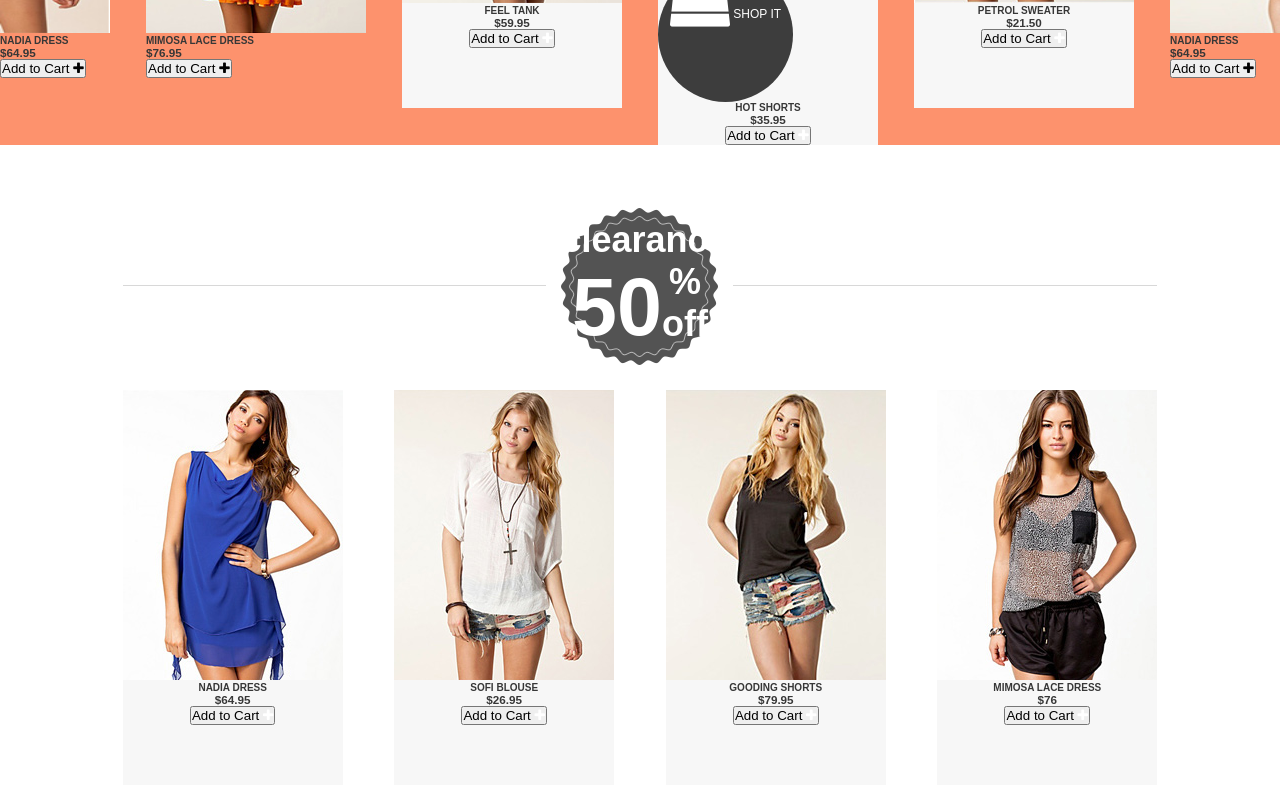
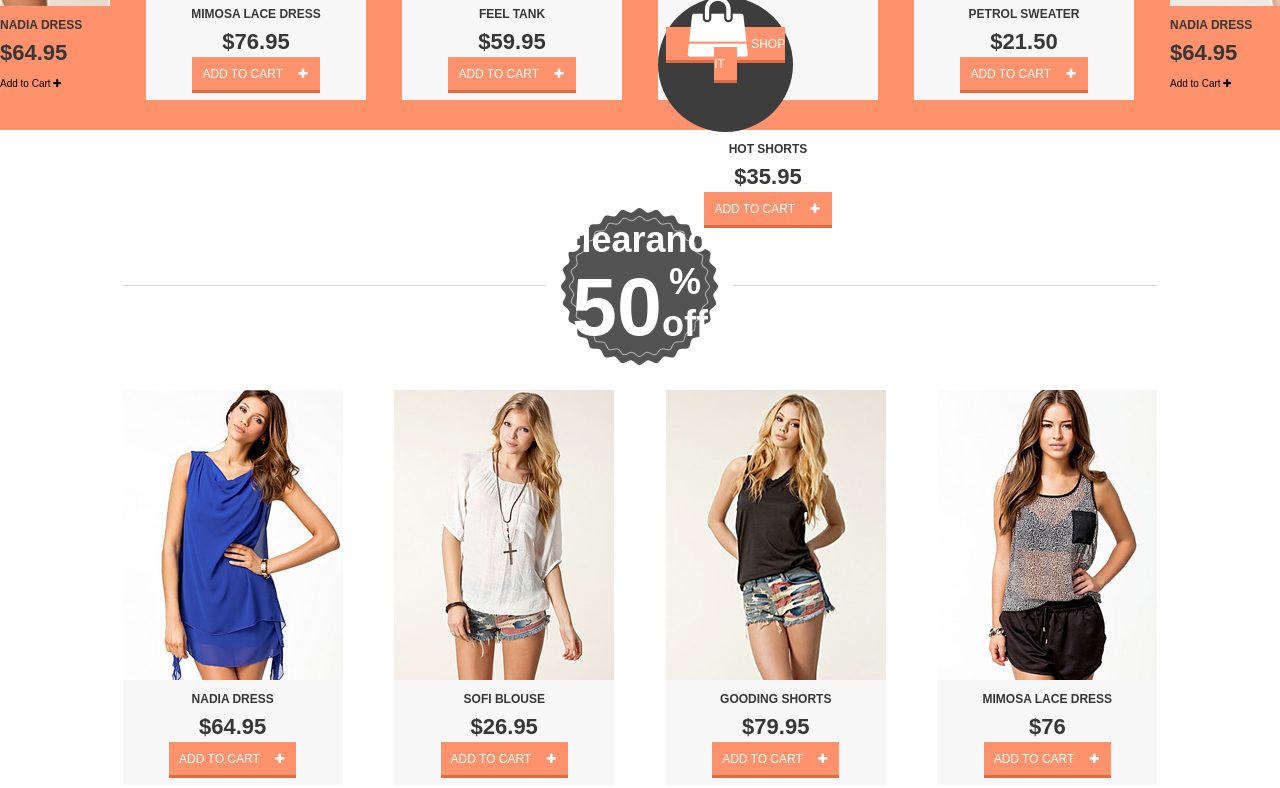
Before and after one commit to IharPadbiarezski/CSS-Recipes-and-Layouts, a plain HTML site: page index.html in a window 1280 px wide. Shown: the part 1518-2306 px from the top of the page. Drawn offline with Linux system fonts and the light colour scheme.

Commit message:
much better

```diff
--- a/css/style.css
+++ b/css/style.css
@@ -91,8 +91,6 @@ font-size: 12px;
   margin-left: 8px;
 }
 
-
-
 .cont-2 p {
   display: inline-block;
 }
@@ -177,7 +175,6 @@ padding: 11px 8px;
 display: inline-block;
 }
 
-
 .userdata a i {
   float: right;
 }
@@ -199,7 +196,6 @@ display: inline-block;
   float: left;
 }
 
-
 /*SLIDER NEW*/
 
 .slideshow-container {
@@ -212,7 +208,6 @@ display: inline-block;
   background-position: center;
   background-size: cover;
   margin-top: 0;
-
 }
 
 .slide-bg-2 {
@@ -874,24 +869,63 @@ margin-left: 10px;
   flex-wrap: wrap;
 }
 
-.figarea {
-  min-width: 220px;
-  min-height: 395px;
+.model {
+  width: 220px;
+  height: 395px;
   background: #f7f7f7;
   text-align: center;
 }
+
+
 
 figure {
 
 }
 
 figcaption {
+  font-family: 'Arial Regular', sans-serif;
   color: #373737;
 }
 
-.figarea button i {
-  color: #fff;
+figcaption h4 {
+  font-size: 12px;
+  margin-top: 10px;
+  margin-bottom: 8px;
 }
+
+figcaption h3 {
+  font-size: 22px;
+  margin-bottom: 12px;
+}
+
+.model a {
+color: #fff;
+background: #fd926d;
+border-bottom: 3px solid #dd6b44;
+cursor: pointer;
+padding: 10px 12px 9px 10px;
+font-family: 'Helvetica Neue Lt Std 45 Light', sans-serif;
+font-size: 12px;
+text-transform: uppercase;
+-moz-user-select: none;
+-khtml-user-select: none;
+user-select: none;
+cursor: pointer;
+  }
+
+  .model a i {
+margin-left: 12px;
+}
+
+
+.model a:hover {
+  padding: 11px 12px 10px 10px;
+}
+
+  .model a:active {
+  padding: 9px 12px 8px 10px;
+  border-bottom-color: #fd926d;
+  }
 
 /* BRAND AREA */
 
@@ -995,7 +1029,6 @@ figcaption {
 /* FOOTER */
 
 footer {
-
   min-height: 330px;
 }
 
--- a/index.html
+++ b/index.html
@@ -186,7 +186,6 @@
               <i class="fa fa-angle-right"></i>
               </a>
             </div>
-
             <div class="figure-4">
               <div class="figure-4-title">
               <h3>fall<br />leather</h3>
@@ -231,11 +230,11 @@
         <h4>NADIA DRESS</h4>
         <h3>$64.95</h3>
       </figcaption>
-      <button type="button" name="button">Add to Cart
+      <a class="button">Add to Cart
   <i class="fa fa-plus"></i>
-    </button>
+</a>
     </div>
-    <div class="mod1">
+    <div class="model">
     <figure>
       <img src="img/mod1.jpg" alt="" height="290" width="220">
     </figure>
@@ -243,11 +242,11 @@
       <h4>MIMOSA LACE DRESS</h4>
       <h3>$76.95</h3>
     </figcaption>
-    <button type="button" name="button">Add to Cart
+    <a class="button">Add to Cart
 <i class="fa fa-plus"></i>
-  </button>
+</a>
   </div>
-  <div class="figarea">
+  <div class="model">
     <figure>
       <img src="img/mod2.jpg" alt="" height="290" width="220">
     </figure>
@@ -255,11 +254,11 @@
       <h4>FEEL TANK</h4>
       <h3>$59.95</h3>
     </figcaption>
-    <button type="button" name="button">Add to Cart
+    <a class="button">Add to Cart
 <i class="fa fa-plus"></i>
-  </button>
+</a>
   </div>
-  <div class="figarea">
+  <div class="model">
     <figure>
       <img src="img/mod3.jpg" alt="" height="290" width="220">
       <div class="shop">
@@ -273,11 +272,11 @@
       <h4>HOT SHORTS</h4>
       <h3>$35.95</h3>
     </figcaption>
-    <button type="button" name="button">Add to Cart
+    <a class="button">Add to Cart
 <i class="fa fa-plus"></i>
-  </button>
+</a>
   </div>
-  <div class="figarea">
+  <div class="model">
     <figure>
       <img src="img/mod4.jpg" alt="" height="290" width="220">
     </figure>
@@ -285,9 +284,9 @@
       <h4>PETROL SWEATER</h4>
       <h3>$21.50</h3>
     </figcaption>
-    <button type="button" name="button">Add to Cart
+    <a class="button">Add to Cart
 <i class="fa fa-plus"></i>
-  </button>
+</a>
   </div>
   <div class="mod02">
       <figure>
@@ -297,9 +296,9 @@
         <h4>NADIA DRESS</h4>
         <h3>$64.95</h3>
       </figcaption>
-      <button type="button" name="button">Add to Cart
+      <a class="button">Add to Cart
   <i class="fa fa-plus"></i>
-    </button>
+</a>
     </div>
   </section>
 
@@ -321,7 +320,7 @@
         </div>
         </div>
         <div class="fig">
-          <div class="figarea">
+          <div class="model">
             <figure>
               <img src="img/model1.jpg" alt="" height="290" width="220">
             </figure>
@@ -329,11 +328,11 @@
               <h4>NADIA DRESS</h4>
               <h3>$64.95</h3>
             </figcaption>
-            <button type="button" name="button">Add to Cart
+            <a class="button">Add to Cart
         <i class="fa fa-plus"></i>
-      </button>
+      </a>
           </div>
-          <div class="figarea">
+          <div class="model">
             <figure>
               <img src="img/model2.jpg" alt="" height="290" width="220">
             </figure>
@@ -341,11 +340,11 @@
               <h4>SOFI BLOUSE</h4>
               <h3>$26.95</h3>
             </figcaption>
-            <button type="button" name="button">Add to Cart
+            <a class="button">Add to Cart
         <i class="fa fa-plus"></i>
-      </button>
+      </a>
           </div>
-          <div class="figarea">
+          <div class="model">
             <figure>
               <img src="img/model3.jpg" alt="" height="290" width="220">
             </figure>
@@ -353,11 +352,11 @@
               <h4>GOODING SHORTS</h4>
               <h3>$79.95</h3>
             </figcaption>
-            <button type="button" name="button">Add to Cart
+            <a class="button">Add to Cart
         <i class="fa fa-plus"></i>
-      </button>
+      </a>
           </div>
-          <div class="figarea">
+          <div class="model">
             <figure>
               <img src="img/model4.jpg" alt="" height="290" width="220">
             </figure>
@@ -365,12 +364,11 @@
               <h4>MIMOSA LACE DRESS</h4>
               <h3>$76</h3>
             </figcaption>
-            <button type="button" name="button">Add to Cart
+            <a class="button">Add to Cart
         <i class="fa fa-plus"></i>
-      </button>
+      </a>
           </div>
         </div>
-
       </div>
     </div>
   </section>
```
Lines whose indentation alone changed are shown as unchanged.
